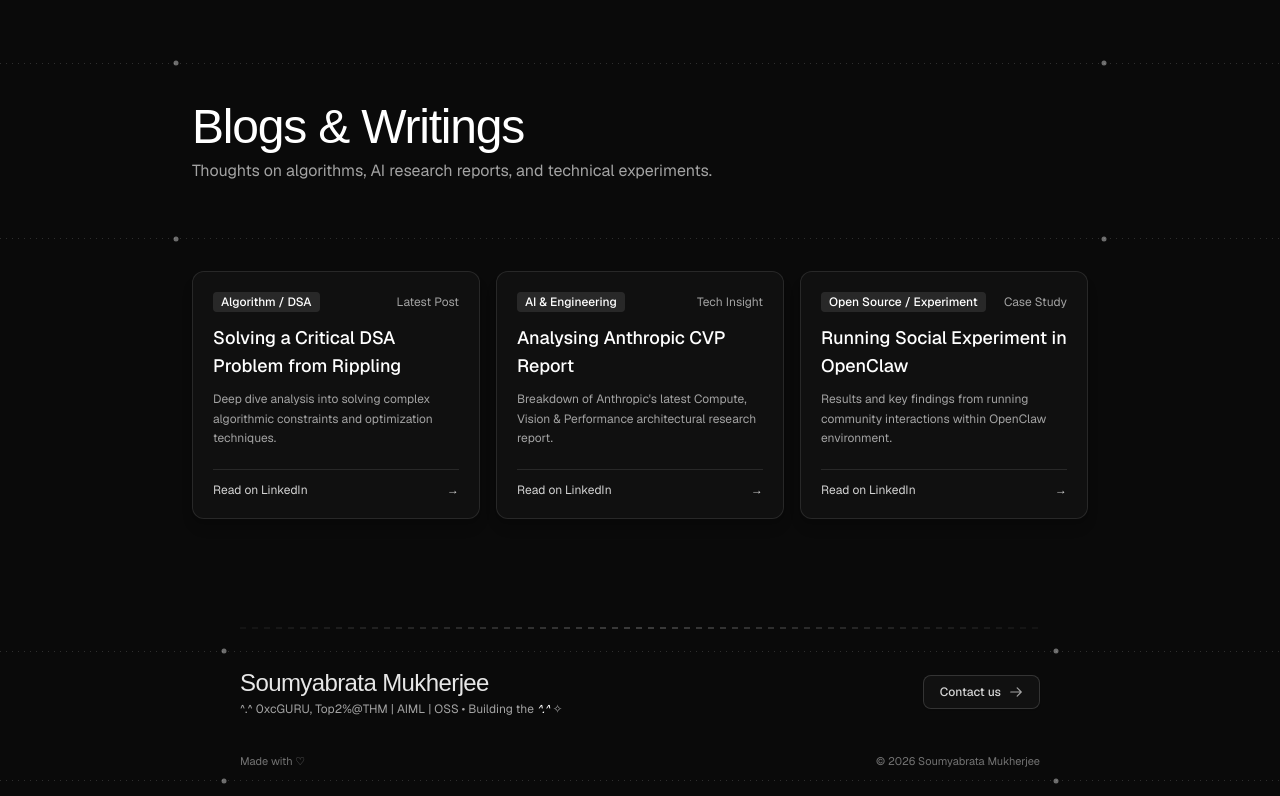
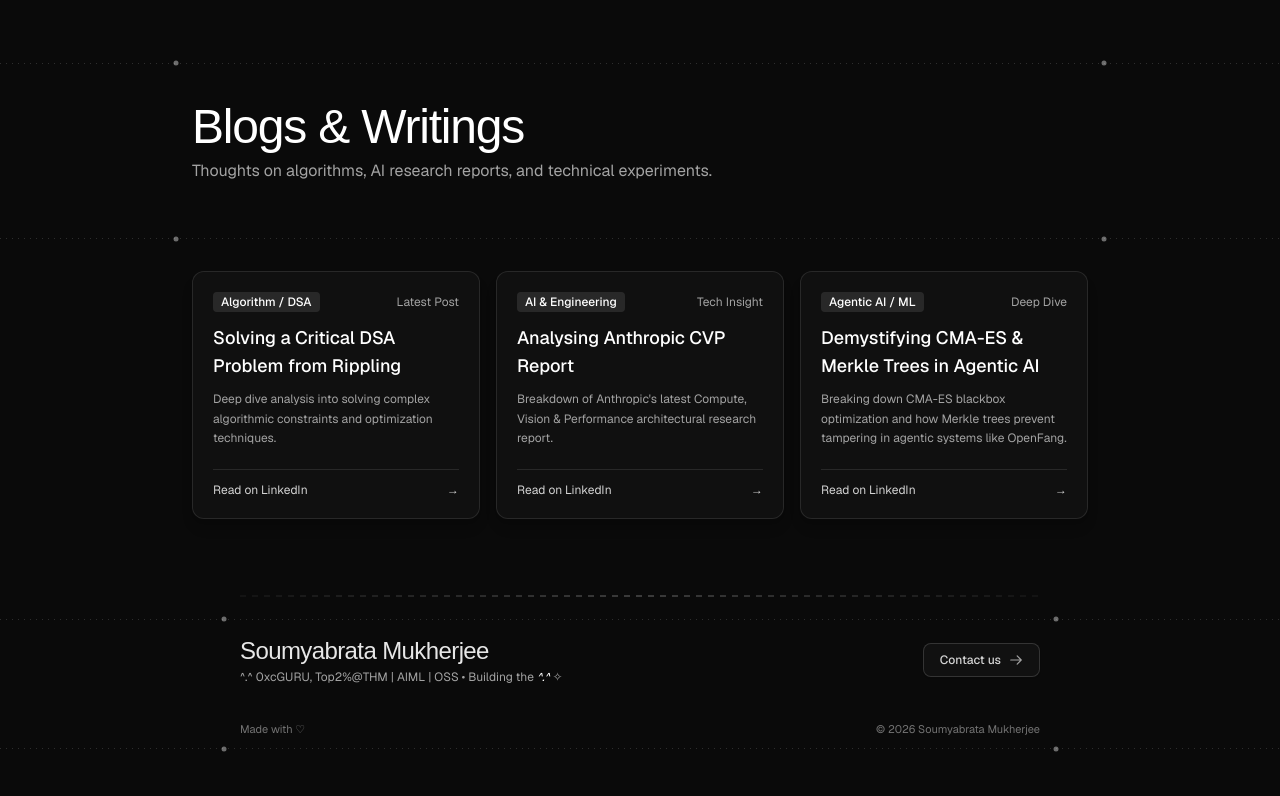
Before and after one commit to Soumyabrataop/portfolio, a Next.js app: page / in a window 1280 px wide. Shown: the part 817-1613 px from the top of the page. Built offline with nearby package versions, Linux system fonts and the light colour scheme; a web font is replaced by a local one.

Commit message:
feat(blogs): update blog post to CMA-ES & Merkle trees breakdown

```diff
--- a/src/components/BlogsSection.js
+++ b/src/components/BlogsSection.js
@@ -16,17 +16,17 @@
     description: "Breakdown of Anthropic's latest Compute, Vision & Performance architectural research report.",
   },
   {
-    title: "Running Social Experiment in OpenClaw",
-    category: "Open Source / Experiment",
-    date: "Case Study",
-    href: "https://www.linkedin.com/feed/update/urn:li:activity:7424913067358138369/",
-    description: "Results and key findings from running community interactions within OpenClaw environment.",
+    title: "Demystifying CMA-ES & Merkle Trees in Agentic AI",
+    category: "Agentic AI / ML",
+    date: "Deep Dive",
+    href: "https://www.linkedin.com/posts/soumyabrata-mukherjee-088b793a8_github-rightnow-aiopenfang-open-source-share-7437221060489687040-duJb/",
+    description: "Breaking down CMA-ES blackbox optimization and how Merkle trees prevent tampering in agentic systems like OpenFang.",
   },
 ];
 
 export default function BlogsSection() {
   return (
-    <section id="blogs" className="px-6 sm:px-12 md:px-24 py-20 bg-[#0a0a0a] text-white relative">
+    <section id="blogs" className="px-6 sm:px-12 md:px-24 pt-20 pb-12 bg-[#0a0a0a] text-white relative">
       <div className="mx-auto max-w-4xl w-full relative pt-6 pb-10">
         {/* Structural Dotted Line Above Header */}
         <div className="grid-line-h top-0" />
```
